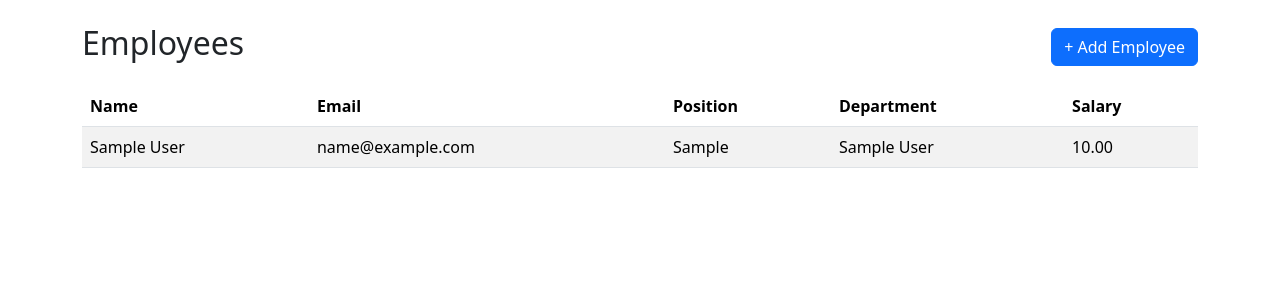
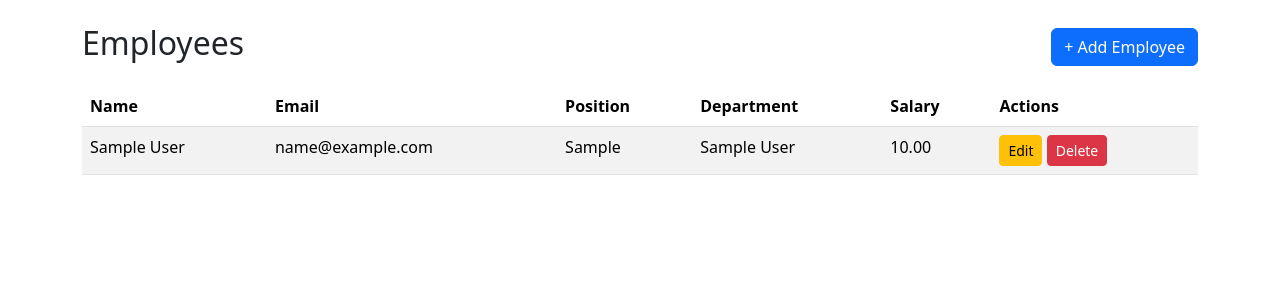
Before and after one commit to AbdifatahYasin1/django-learning-hub, a Django app: page / in a window 1280 px wide. Shown: the part 56-356 px from the top of the page. Run offline with Django 5.2, Linux system fonts and the light colour scheme; tables that the repository leaves empty hold one stand-in row (values such as "Sample post").

Commit message:
Add edit and delete employee features

```diff
--- a/group3_employee_system/employees/urls.py
+++ b/group3_employee_system/employees/urls.py
@@ -4,4 +4,6 @@ from . import views
 urlpatterns = [
     path('', views.employee_list, name='employee_list'),
     path('employees/add/', views.employee_create, name='employee_create'),
+    path('employees/<int:pk>/edit/', views.employee_update, name='employee_update'),
+    path('employees/<int:pk>/delete/', views.employee_delete, name='employee_delete'),
 ]
--- a/group3_employee_system/employees/views.py
+++ b/group3_employee_system/employees/views.py
@@ -1,4 +1,4 @@
-from django.shortcuts import render, redirect
+from django.shortcuts import render, redirect, get_object_or_404
 from .models import Employee
 from .forms import EmployeeForm
 
@@ -17,3 +17,23 @@ def employee_create(request):
     else:
         form = EmployeeForm()
     return render(request, 'employee_form.html', {'form': form, 'title': 'Add Employee'})
+
+
+def employee_update(request, pk):
+    employee = get_object_or_404(Employee, pk=pk)
+    if request.method == 'POST':
+        form = EmployeeForm(request.POST, instance=employee)
+        if form.is_valid():
+            form.save()
+            return redirect('employee_list')
+    else:
+        form = EmployeeForm(instance=employee)
+    return render(request, 'employee_form.html', {'form': form, 'title': 'Edit Employee'})
+
+
+def employee_delete(request, pk):
+    employee = get_object_or_404(Employee, pk=pk)
+    if request.method == 'POST':
+        employee.delete()
+        return redirect('employee_list')
+    return render(request, 'employee_confirm_delete.html', {'employee': employee})
--- a/group3_employee_system/templates/employee_list.html
+++ b/group3_employee_system/templates/employee_list.html
@@ -7,7 +7,7 @@
 </div>
 <table class="table table-striped">
     <thead>
-        <tr><th>Name</th><th>Email</th><th>Position</th><th>Department</th><th>Salary</th></tr>
+        <tr><th>Name</th><th>Email</th><th>Position</th><th>Department</th><th>Salary</th><th>Actions</th></tr>
     </thead>
     <tbody>
     {% for e in employees %}
@@ -17,9 +17,13 @@
             <td>{{ e.position }}</td>
             <td>{{ e.department.name }}</td>
             <td>{{ e.salary }}</td>
+            <td>
+                <a href="{% url 'employee_update' e.pk %}" class="btn btn-sm btn-warning">Edit</a>
+                <a href="{% url 'employee_delete' e.pk %}" class="btn btn-sm btn-danger">Delete</a>
+            </td>
         </tr>
     {% empty %}
-        <tr><td colspan="5">No employees yet.</td></tr>
+        <tr><td colspan="6">No employees yet.</td></tr>
     {% endfor %}
     </tbody>
 </table>
```
Also changed, not shown: group3_employee_system/templates/employee_confirm_delete.html (added, +11 -0 lines).
